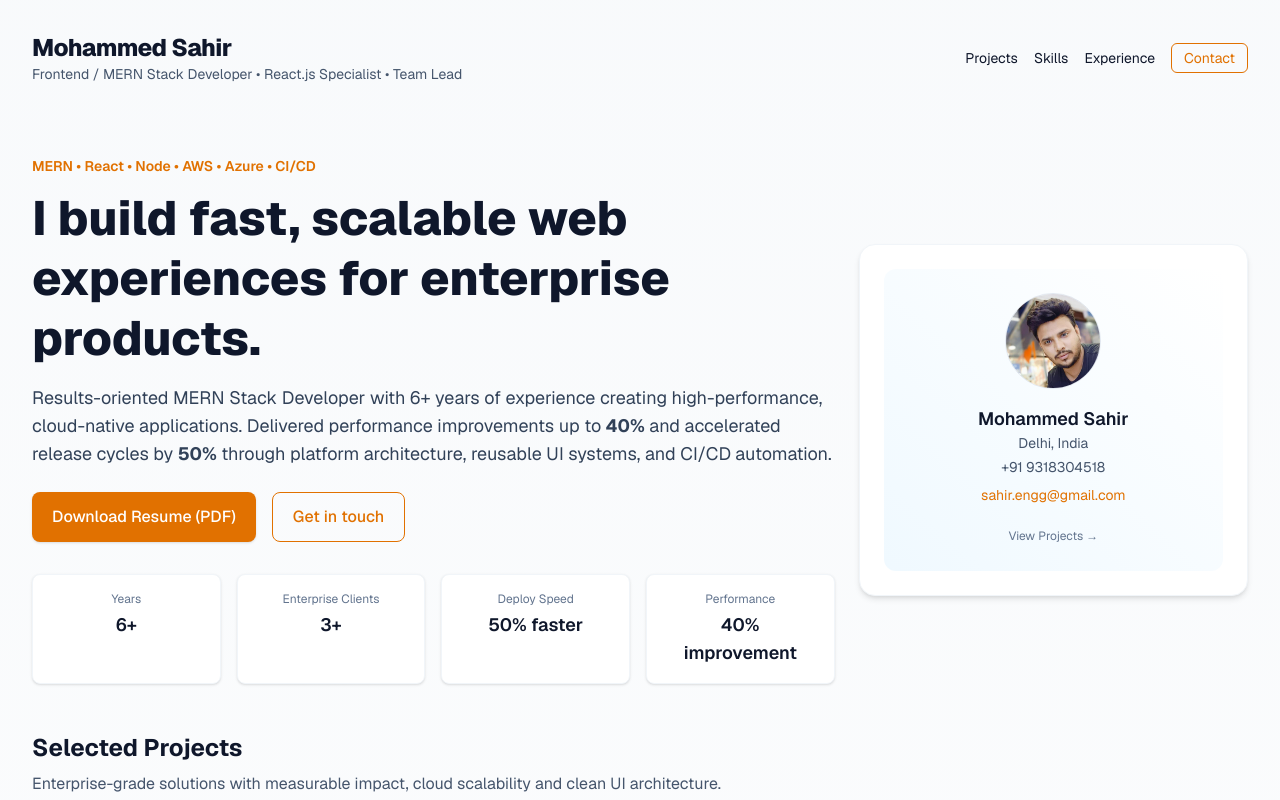
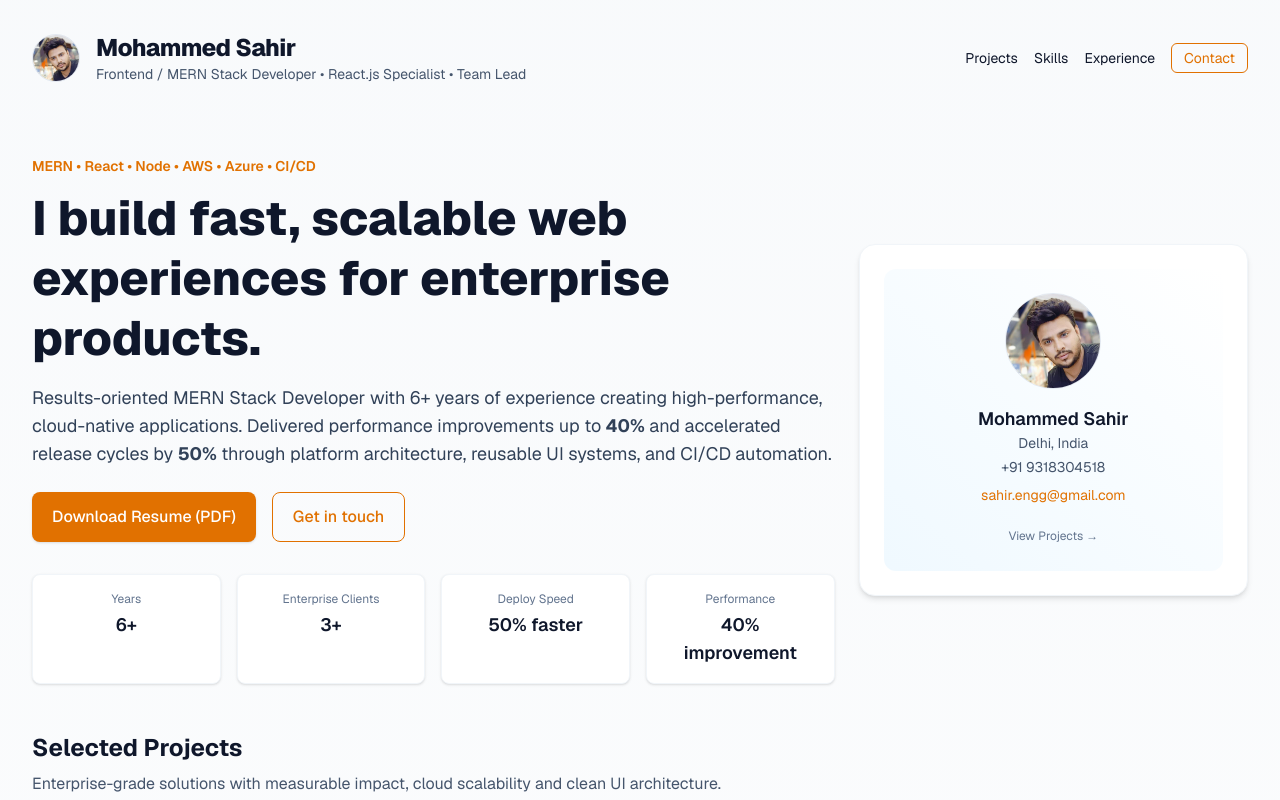
Before and after one commit to Ruhaan2022/portfolio, a Next.js app: page / in a window 1280 px wide. Shown: the top 800 px of the page. Built offline with nearby package versions, Linux system fonts and the light colour scheme.

Commit message:
image added

```diff
--- a/app/components/portfolio.jsx
+++ b/app/components/portfolio.jsx
@@ -15,16 +15,16 @@ export default function PortfolioPage() {
       {/* HEADER */}
       <header className="max-w-[1400px] mx-auto px-4 sm:px-6 lg:px-8 py-8 flex flex-wrap items-center justify-between">
         <div className="flex items-center gap-4 min-w-[240px]">
-          {/* <div className="relative w-12 h-12 rounded-full overflow-hidden border border-slate-200">
+          <div className="relative w-12 h-12 rounded-full overflow-hidden border border-slate-200">
             <Image
-              src={require("./profile.jpeg")}
+              src={require("/profile.jpeg")}
               alt="Mohammed Sahir"
               fill
               className="object-cover"
               sizes="48px"
               priority
             />
-          </div> */}
+          </div>
           <div>
             <h1 className="text-2xl font-extrabold tracking-tight">
               Mohammed Sahir
```
